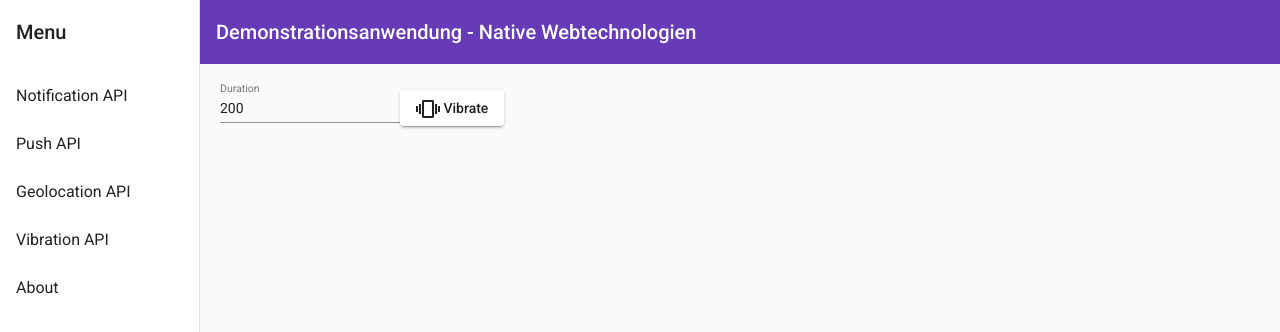
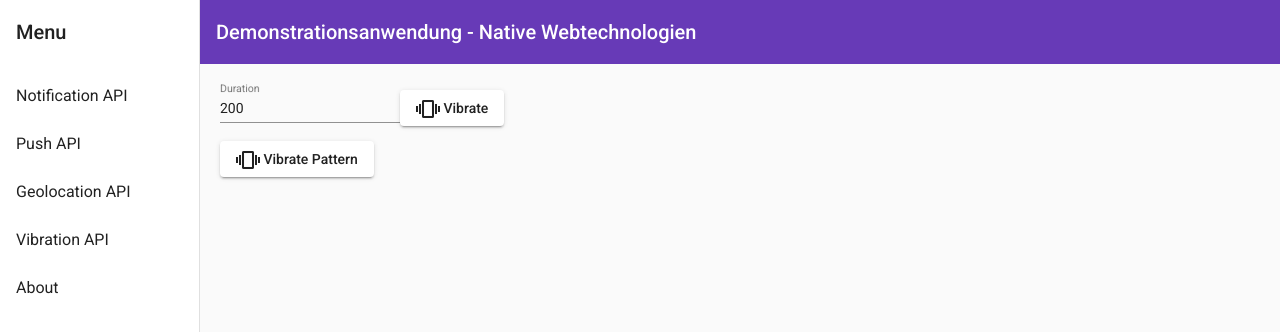
Before and after one commit to renenienaber/ba-native-webtechnologien, an Angular app: page /vibration-api in a window 1280 px wide. Shown: the top 332 px of the page. Built offline with nearby package versions, Linux system fonts and the light colour scheme.

Commit message:
implemented vibrate with using pattern

```diff
--- a/src/app/technologies/vibration/vibration.component.html
+++ b/src/app/technologies/vibration/vibration.component.html
@@ -1,8 +1,8 @@
+<div>
   <mat-form-field>
     <mat-label>Duration</mat-label>
     <input matInput type="number" min="0" [(ngModel)]="duration">
   </mat-form-field>
-
   <button
     type="button"
     mat-raised-button
@@ -11,3 +11,14 @@
     <mat-icon>vibration</mat-icon>
     Vibrate
   </button>
+</div>
+<div>
+  <button
+    type="button"
+    mat-raised-button
+    (click)="vibratePattern()"
+  >
+    <mat-icon>vibration</mat-icon>
+    Vibrate Pattern
+  </button>
+</div>
--- a/src/app/technologies/vibration/vibration.component.ts
+++ b/src/app/technologies/vibration/vibration.component.ts
@@ -18,4 +18,9 @@ export class VibrationComponent {
     }
   }
 
+  vibratePattern(): void {
+    if (this.featureDetection()) {
+      navigator.vibrate([100, 200, 300, 200, 500]);
+    }
+  }
 }
```
Lines whose indentation alone changed are shown as unchanged.
